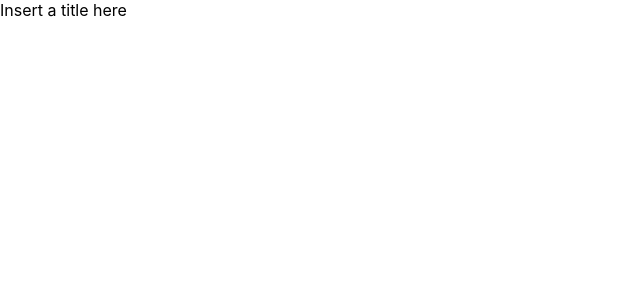
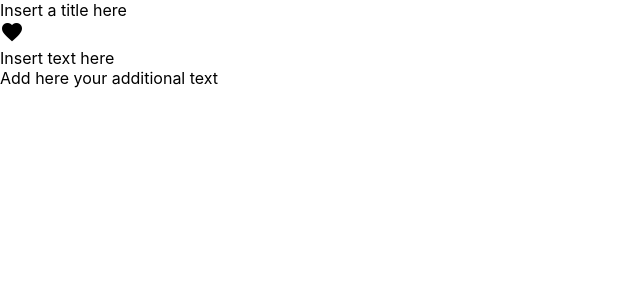
Before and after one commit to werpietrzak/slide-editor, a React (Create React App) app: page / in a window 1280 px wide. Shown: the top 300 px of the page, without its empty margins (0-640 px from the left). Built offline with nearby package versions, Linux system fonts and the light colour scheme.

Commit message:
feat: add icon section

```diff
--- a/src/App.tsx
+++ b/src/App.tsx
@@ -1,8 +1,14 @@
 import React from 'react';
+import { IconSection } from './components/icon-section';
 import { SlideTitle } from './components/slide-title';
 
 import './App.css';
 
-const App: React.FC = () => <SlideTitle />;
+const App: React.FC = () => (
+    <>
+        <SlideTitle />
+        <IconSection placeholderIcon="favorite" />
+    </>
+);
 
 export default App;
--- /dev/null
+++ b/src/components/icon-section/icon-section.tsx
@@ -0,0 +1,30 @@
+import React, { useState } from 'react';
+import { EditableText } from '../editable-text';
+import { IconSelector } from '../icon-selector';
+
+interface IconSectionProps {
+    placeholderIcon: string;
+}
+
+export const IconSection: React.FC<IconSectionProps> = ({
+    placeholderIcon,
+}) => {
+    const [selectedIcon, setSelectedIcon] = useState(placeholderIcon);
+    const [showIconSelect, setShowIconSelect] = useState(false);
+
+    const handleSelectIcon = (icon: string): void => {
+        setSelectedIcon(icon);
+        setShowIconSelect(false);
+    };
+
+    return (
+        <div>
+            {showIconSelect && <IconSelector onIconSelect={handleSelectIcon} />}
+            <div onClick={() => setShowIconSelect(true)}>
+                <span className="material-icons">{selectedIcon}</span>
+            </div>
+            <EditableText placeholderText="Insert text here" />
+            <EditableText placeholderText="Add here your additional text" />
+        </div>
+    );
+};
--- /dev/null
+++ b/src/components/icon-section/index.ts
@@ -0,0 +1 @@
+export * from './icon-section';
```
